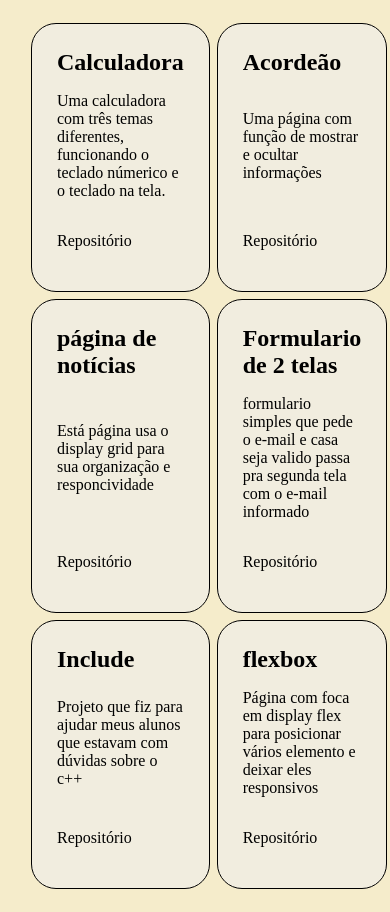
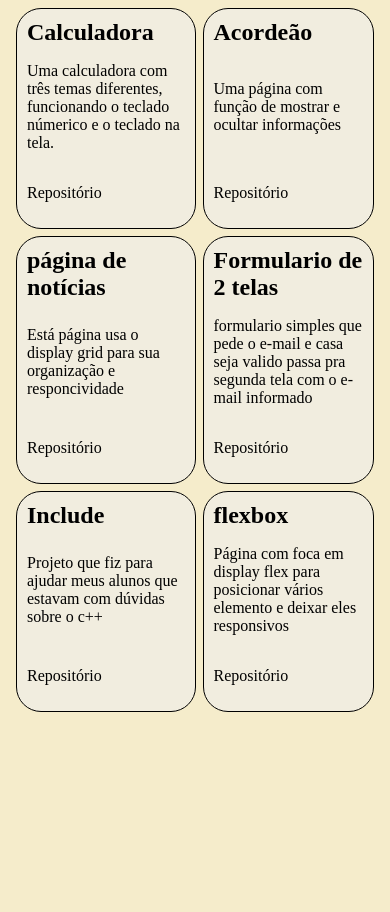
Before and after one commit to Geovanne1/portfolio, a plain HTML site: page projetos.html in a window 390 px wide. After the commit the page ends 852 px from the top, so only its background shows below. Drawn offline with Linux system fonts and the light colour scheme.

Commit message:
versão 1.3
reajustando porjetos

```diff
--- a/src/css/projetos.css
+++ b/src/css/projetos.css
@@ -45,7 +45,10 @@ h2 {
 
   .projetos {
     margin: 0.5rem 1rem;
-    padding: 15px;
     gap: 7px;
   }
+
+  .cards {
+    padding: 10px;
+  }
 }
```
